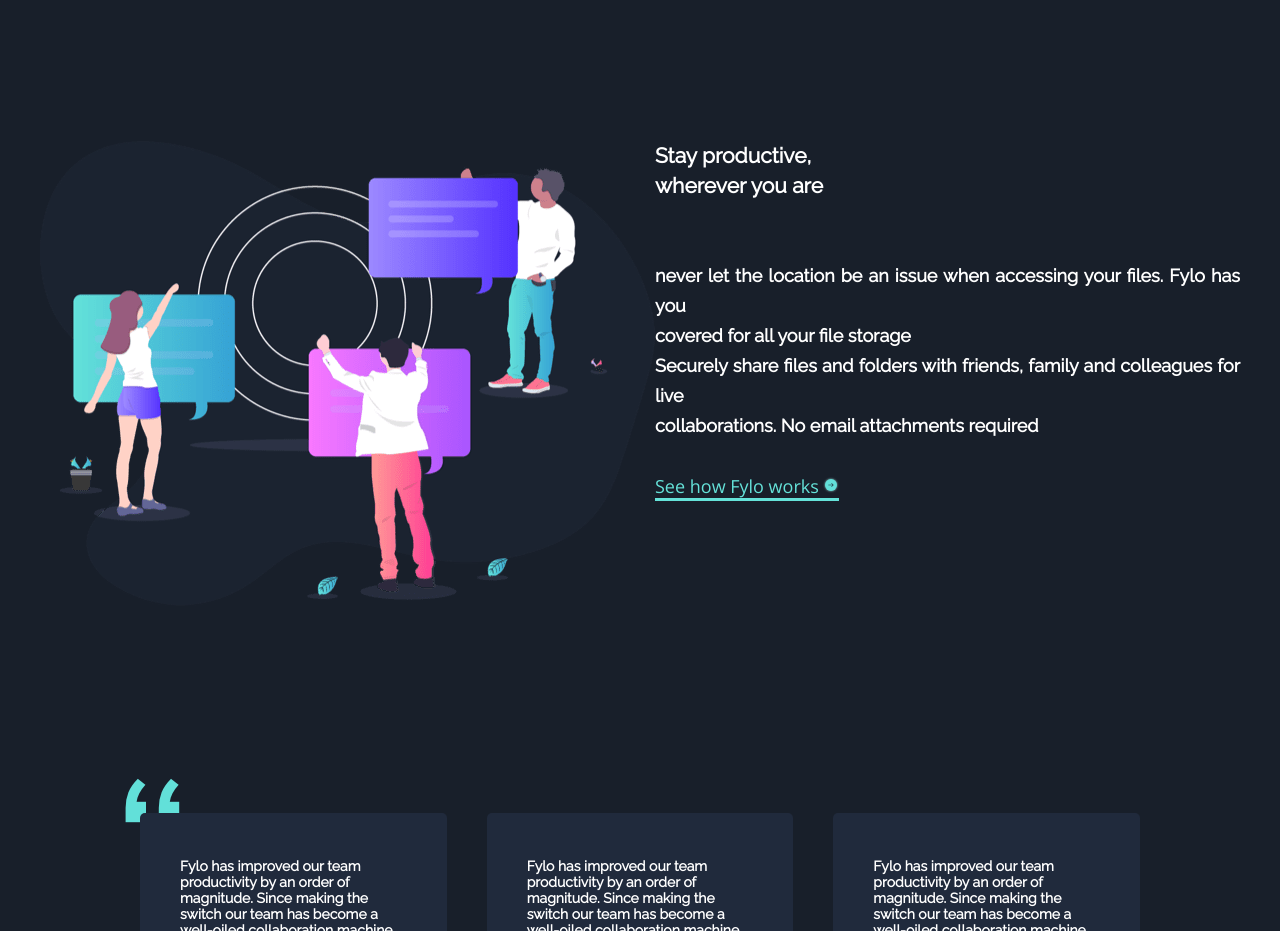
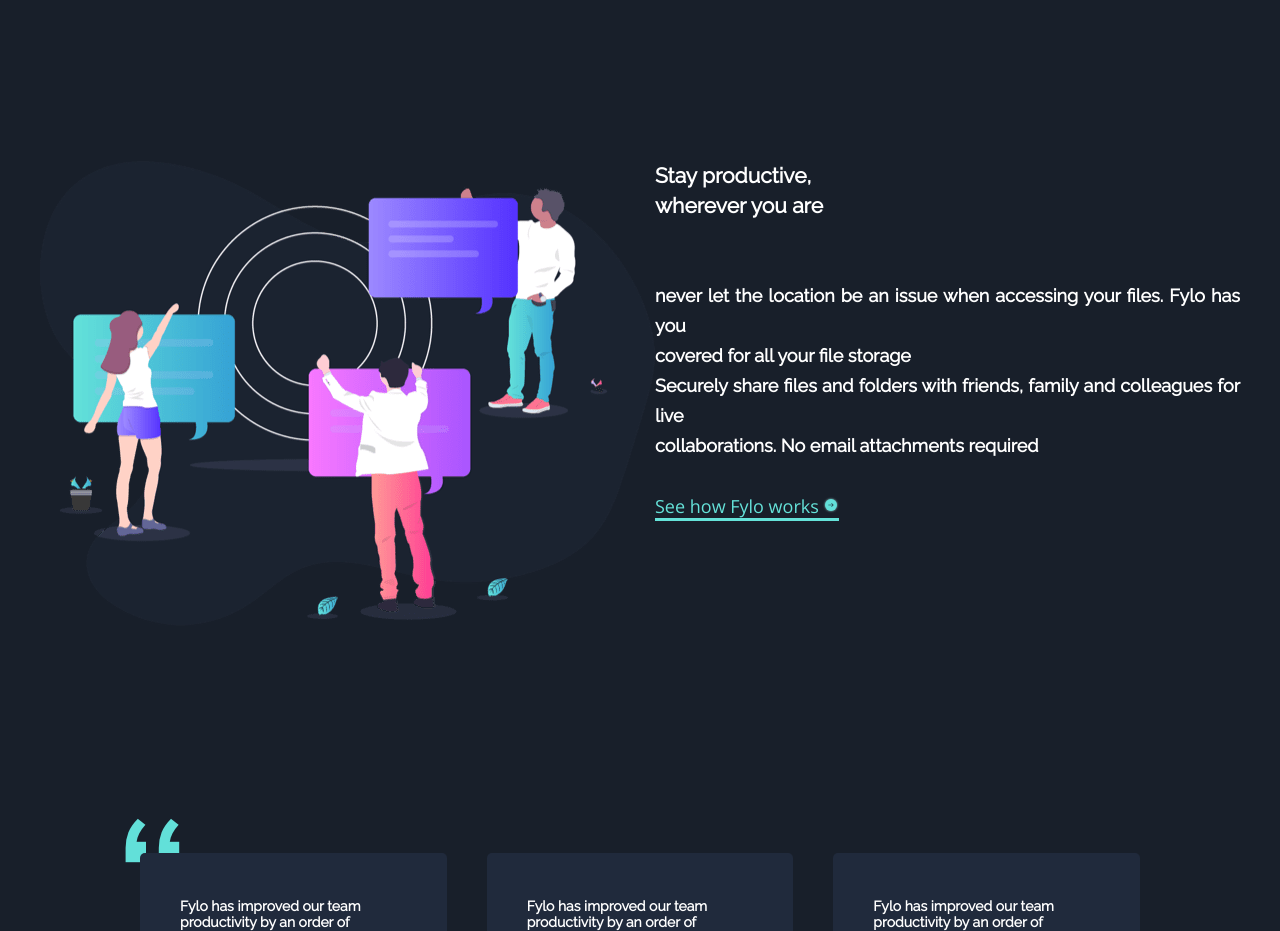
Before and after one commit to lilbleke/Capstone_project, a plain HTML site: page index.html in a window 1280 px wide. Shown: the part 1620-2551 px from the top of the page. Drawn offline with nearby package versions, Linux system fonts and the light colour scheme.

Commit message:
Update style.css

```diff
--- a/style.css
+++ b/style.css
@@ -83,7 +83,7 @@ button{
 }
 .box{
   padding: 10px;
-  margin: 30px;
+  margin: 50px 30px;
   display: flex;
   flex-direction: row;
   justify-content: center;
```
